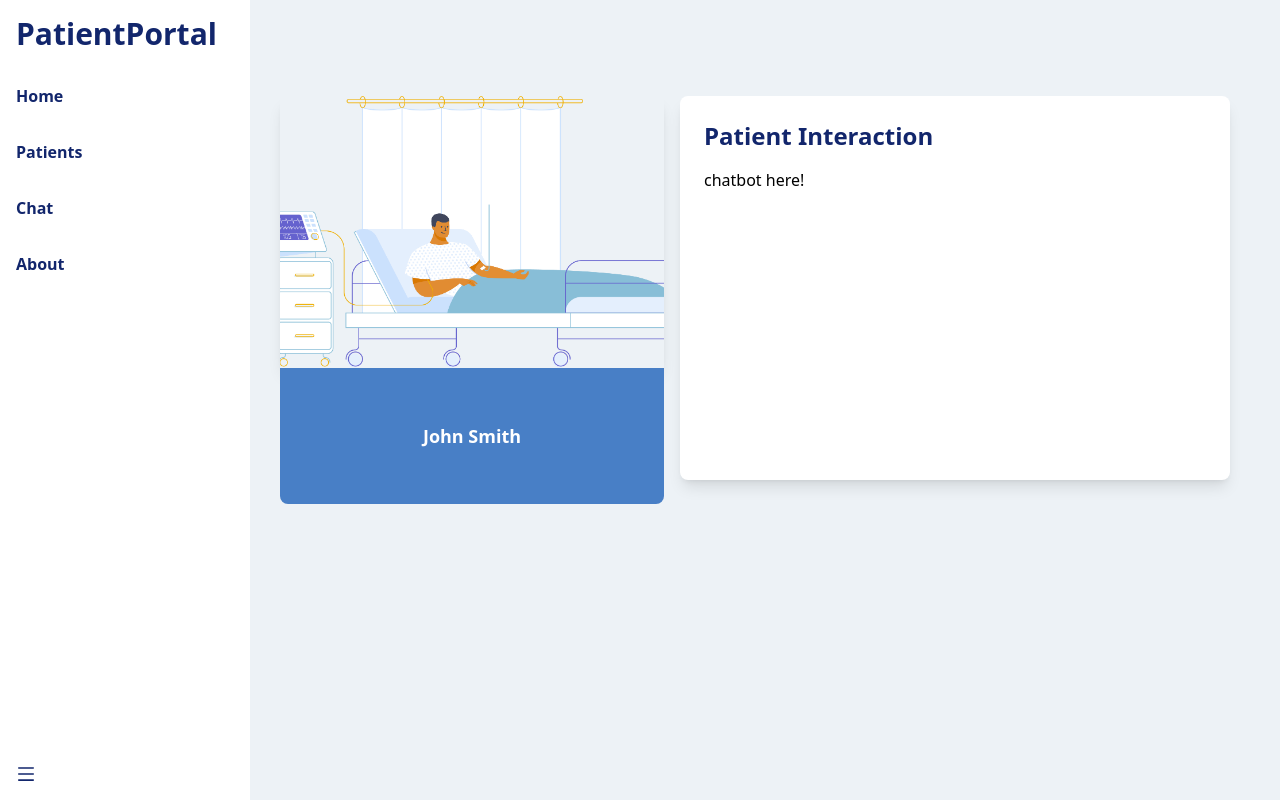
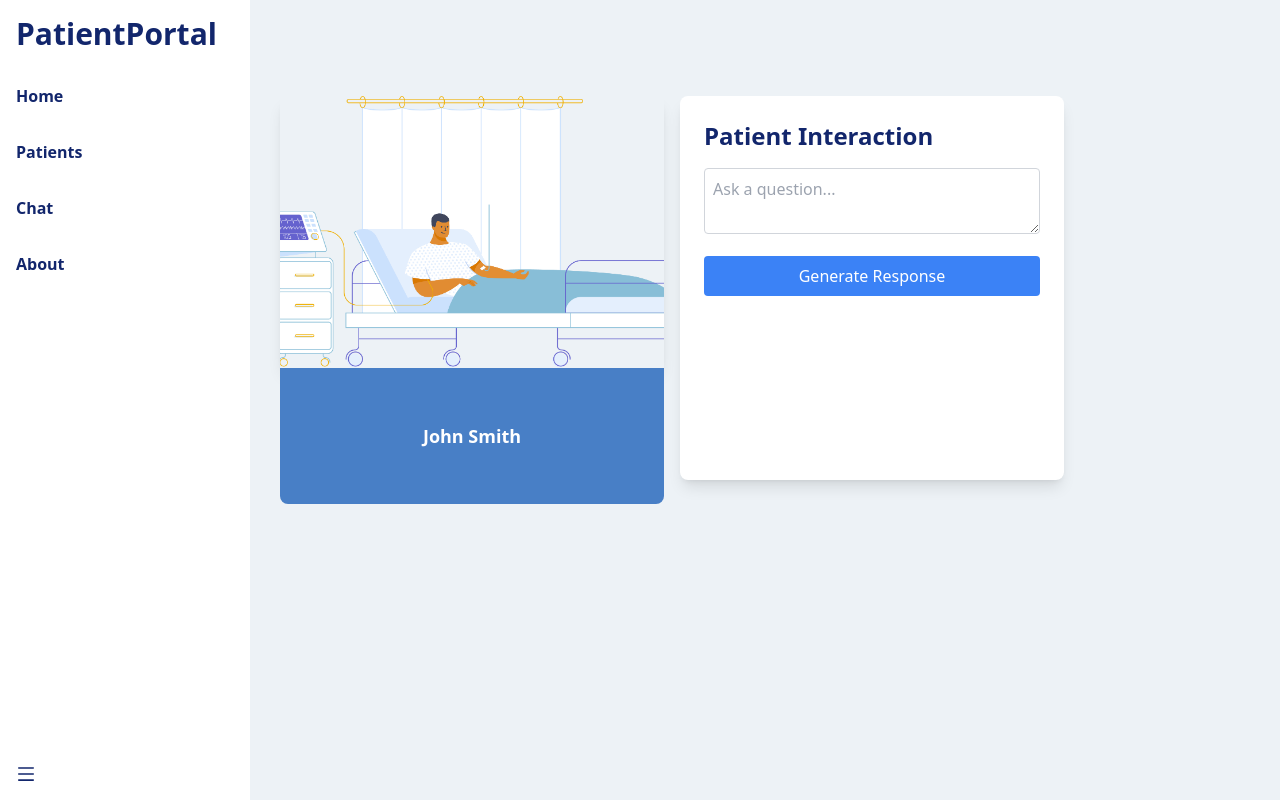
Before and after one commit to leynarhuynh/PatientPortal, a React (Create React App) app: page /Chat in a window 1280 px wide. Built offline with nearby package versions, Linux system fonts and the light colour scheme.

Commit message:
chatbot w openai

```diff
--- a/package.json
+++ b/package.json
@@ -10,6 +10,7 @@
     "cloudinary-video-player": "^1.10.2",
     "dotenv": "^16.3.1",
     "express": "^4.18.2",
+    "openai": "^4.20.1",
     "react": "^18.2.0",
     "react-dom": "^18.2.0",
     "react-icons": "^4.12.0",
--- a/src/components/Chat.jsx
+++ b/src/components/Chat.jsx
@@ -1,11 +1,39 @@
-import React from 'react';
+import React, { useState } from "react";
+import { OpenAI } from "openai";
 import Logo from '../images/johnsmith.png';
 import { Link } from 'react-router-dom';
 
 const Chat = () => {
+  const [prompt, setPrompt] = useState("");
+  const [apiResponse, setApiResponse] = useState("");
+  const [loading, setLoading] = useState(false);
+
+  const handleSubmit = async (e) => {
+    e.preventDefault();
+    setLoading(true);
+
+    try {
+      const openai = new OpenAI({ apiKey: process.env.REACT_APP_OPENAI_API_KEY });
+
+      const result = await openai.createCompletion({
+        model: "text-davinci-003",
+        prompt: prompt,
+        temperature: 0.5,
+        max_tokens: 4000,
+      });
+
+      setApiResponse(result.data.choices[0].text);
+    } catch (error) {
+      console.error("Error from OpenAI API:", error);
+      setApiResponse("Something went wrong. Please try again.");
+    }
+
+    setLoading(false);
+  };
+
   return (
     <div className='ml-[280px] mt-24 flex'>
-      {/* john smith image */}
+      {/* John Smith image and info */}
       <div className='relative'>
         <img
           src={Logo}
@@ -19,13 +47,30 @@
         </div>
       </div>
 
-      {/* description box*/}
+      {/* Chatbot box on the right */}
       <div className='ml-4 flex-1'>
-        <div className='bg-white first-line:w-96 h-96 p-6 rounded-lg shadow-lg mb-6 mr-[50px]'>
+        <div className='bg-white w-96 h-96 p-6 rounded-lg shadow-lg mb-6'>
           <h2 className='text-2xl font-bold text-[#12266C] mb-4 justify-center'>Patient Interaction</h2>
-          <p>
-            chatbot here!
-          </p>
+
+          {apiResponse && (
+            <div className='mb-4'>
+              <h3 className='text-xl font-bold mb-2'>John Smith Response:</h3>
+              <p>{apiResponse}</p>
+            </div>
+          )}
+
+          <form onSubmit={handleSubmit}>
+            <textarea
+              value={prompt}
+              onChange={(e) => setPrompt(e.target.value)}
+              placeholder="Ask a question..."
+              className='w-full mb-4 p-2 border border-gray-300 rounded'
+            ></textarea>
+
+            <button type="submit" disabled={loading} className='w-full bg-blue-500 text-white p-2 rounded'>
+              {loading ? "Generating..." : "Generate Response"}
+            </button>
+          </form>
         </div>
       </div>
     </div>
--- a/src/components/Home.jsx
+++ b/src/components/Home.jsx
@@ -7,9 +7,9 @@
   return (
     <div className='w-full bg-white py-24 px-4'>
       <div className='max-w-[1240px] mx-auto grid md:grid-cols-2'>
-        <video className='w-[700] mx-auto my-20 border-20 border-[#487FC6]' controls>
+        {/* <video className='w-[700] mx-auto my-20 border-20 border-[#487FC6]' controls>
           <source src={Video} type='video/mp4' />
-        </video>
+        </video> */}
         <div className='flex flex-col justify-center ml-12'>
           <p className='text-[#487FC6] text-center font-bold'>Virtual Experience Research Group</p>
           <h1 className='text-[#12266C] text-center md:text-4xl sm:text-3xl text-2xl font-bold py-2'>
--- a/src/components/Voice.jsx
+++ b/src/components/Voice.jsx
@@ -36,10 +36,10 @@
             <Link to='/Prompt'>Voice 1</Link>
           </button>
           <button className='bg-[#487FC6] text-white p-10 rounded-lg'>
-            <Link to='/Prompt'>Voice 2</Link>
+            <Link to='/Chat'>Voice 2</Link>
           </button>
           <button className='bg-[#487FC6] text-white p-10 rounded-lg'>
-            <Link to='/Prompt'>Voice 3</Link>
+            <Link to='/Chat'>Voice 3</Link>
           </button>
         </div>
       </div>
```
Also changed, not shown: 2 other files (tests, documents, lock files or other folders).
